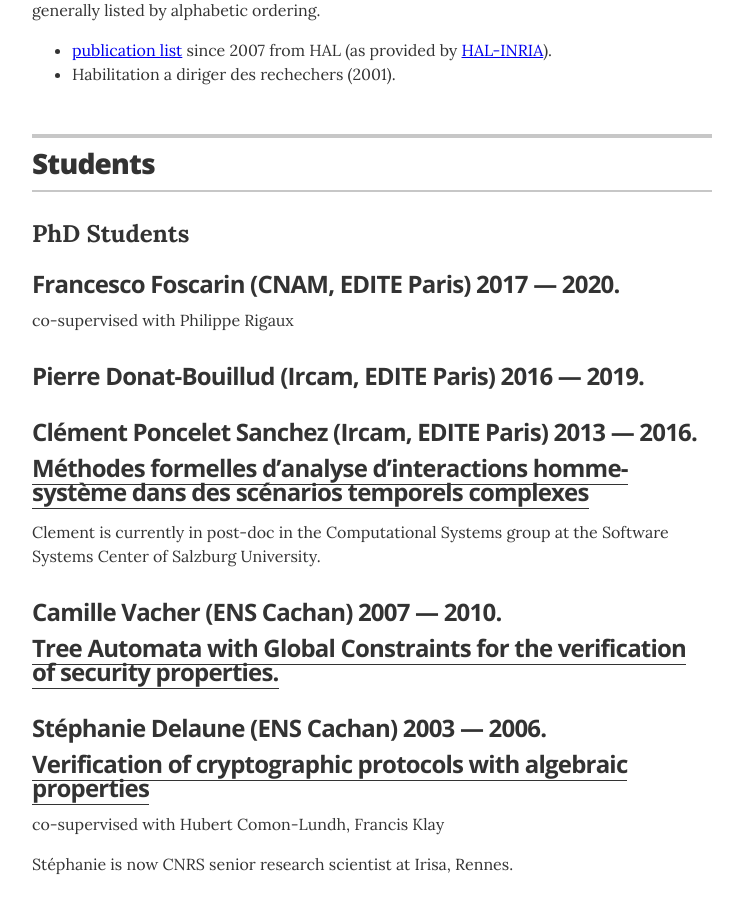
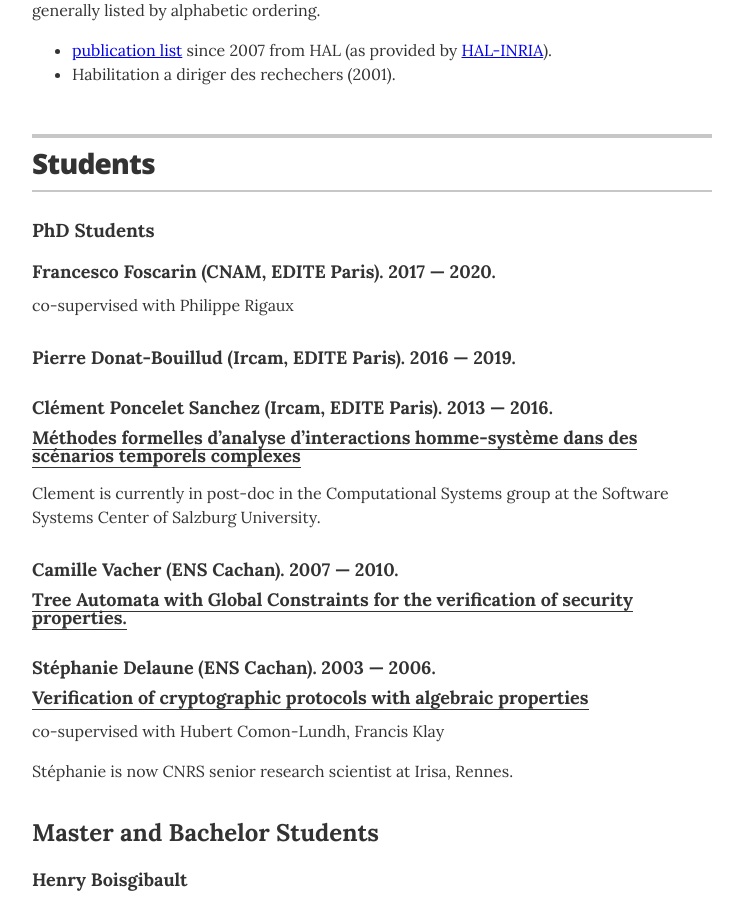
Before and after one commit to florento/florent-jacquemard.github.io, a Jekyll site: the page built from index.html, in a window 1280 px wide and 900 px high, scrolled down 783 px. Shown: the whole window, without its empty margins (268-1011 px from the left). Built offline with Jekyll 4.4.1, drawn with Linux system fonts in a browser that asks for light colours.

Commit message:
format phd student

```diff
--- a/_layouts/resume.html
+++ b/_layouts/resume.html
@@ -156,11 +156,11 @@
           <h2>Students</h2>
         </header>
 
-        <h2> PhD Students</h2>
+        <h3> PhD Students</h3>
         {% for student in site.data.students-phd %}
         <div class="resume-item">
-          <h4 class="resume-item-title">{{ student.name }} ({{ student.school}}) {{ student.duration}}.</h4>
-          <h4 class="resume-item-title" itemprop="name">{% if student.url %}<a href="{{ student.url }}">{{ student.title }}</a>{% else %}{{ project.title }}{% endif %}</h4>
+          <h4 class="resume-item-details">{{ student.name }} ({{ student.school}}). {{ student.duration}}.</h4>
+          <h4 class="resume-item-details" itemprop="name">{% if student.url %}<a href="{{ student.url }}">{{ student.title }}</a>{% else %}{{ project.title }}{% endif %}</h4>
           {% if student.codir %}<p class="resume-item-copy">co-supervised with {{ student.codir }}</p>{% endif %}
           {% if student.alumni %}<p class="resume-item-copy">{{ student.alumni | markdownify }}</p>{% endif %}
         </div>
```
